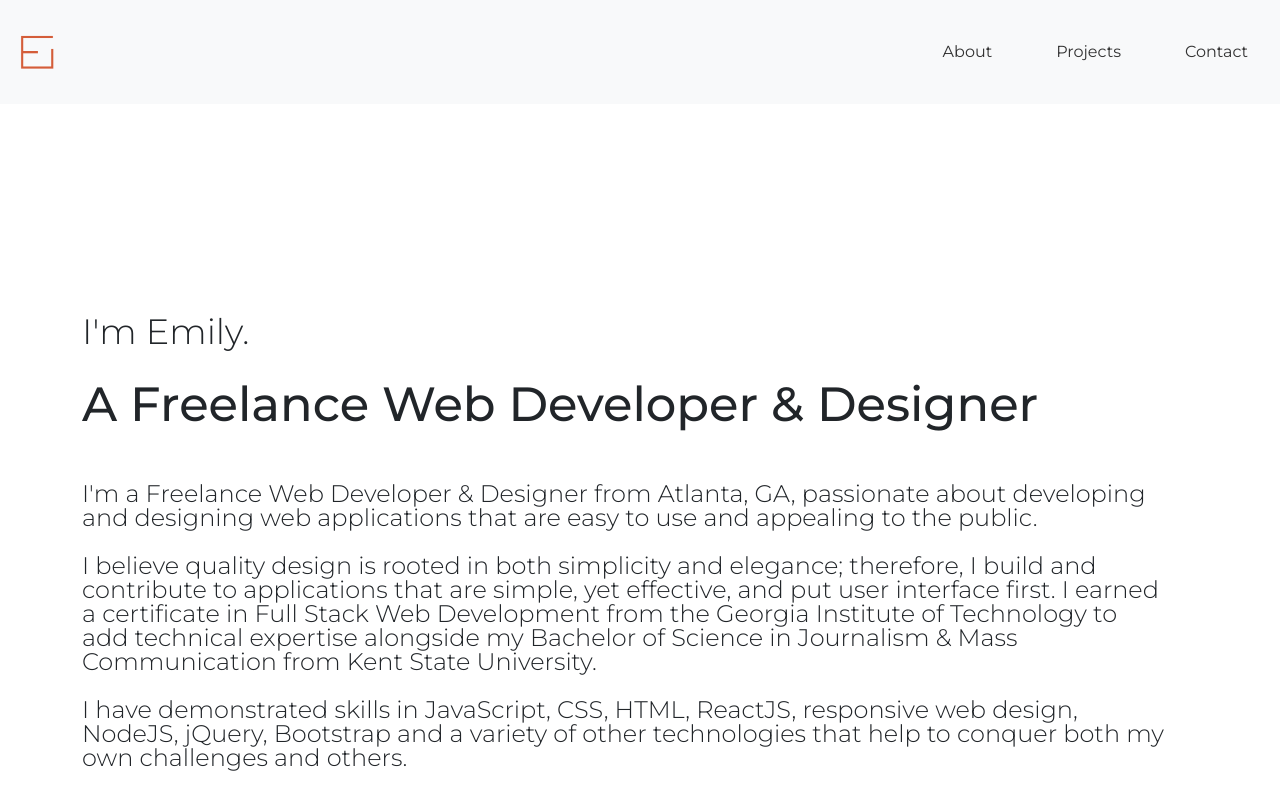
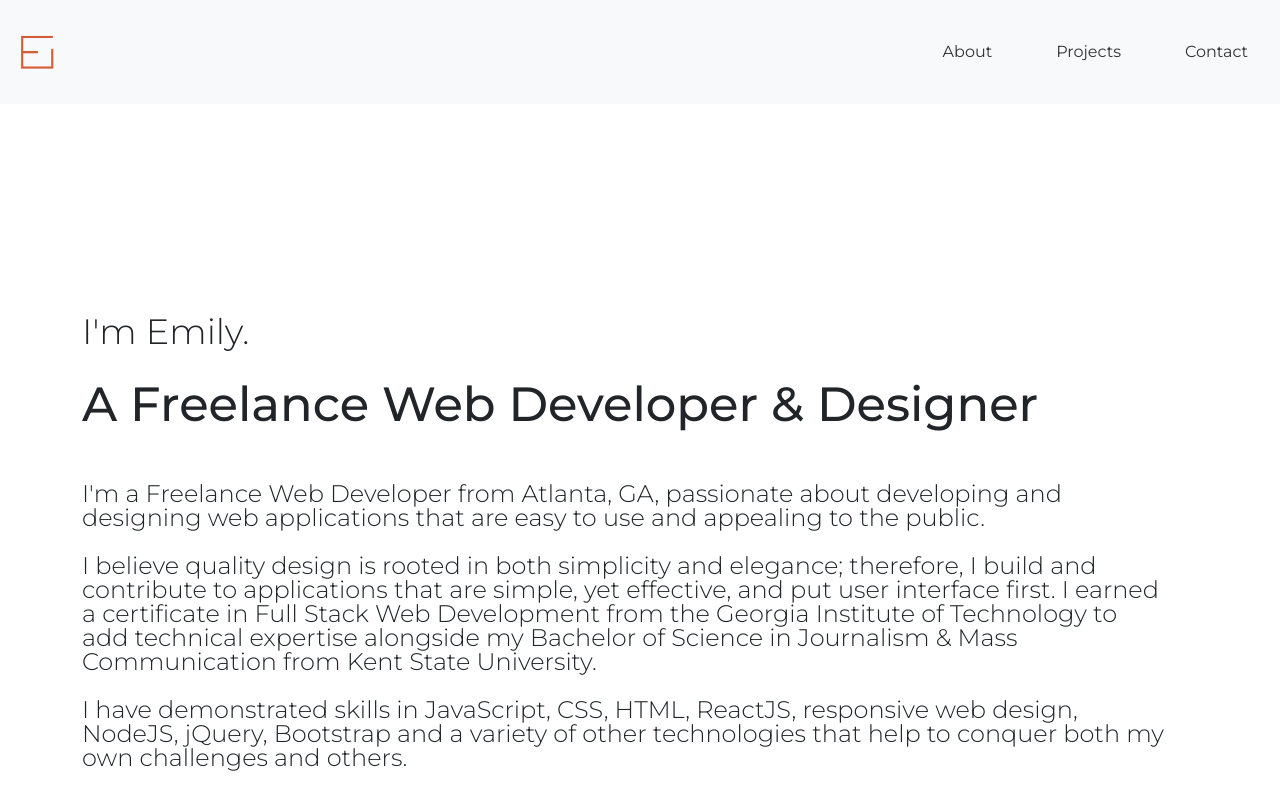
Before and after one commit to emilyjwilbur/port, a React (Create React App) app: page /about in a window 1280 px wide. Shown: the top 800 px of the page. Built offline with nearby package versions, Linux system fonts and the light colour scheme; a web font is replaced by a local one.

Commit message:
about info update

```diff
--- a/src/pages/About.js
+++ b/src/pages/About.js
@@ -64,7 +64,7 @@ export default function About() {
             </h2>
             <div className="about_info">
               <PText>
-                I'm a Freelance Web Developer & Designer from Atlanta, GA, passionate
+                I'm a Freelance Web Developer from Atlanta, GA, passionate
                 about developing and designing web applications that are easy to use and
                 appealing to the public. <br /> <br />
                 I believe quality design is rooted in both simplicity and
```
